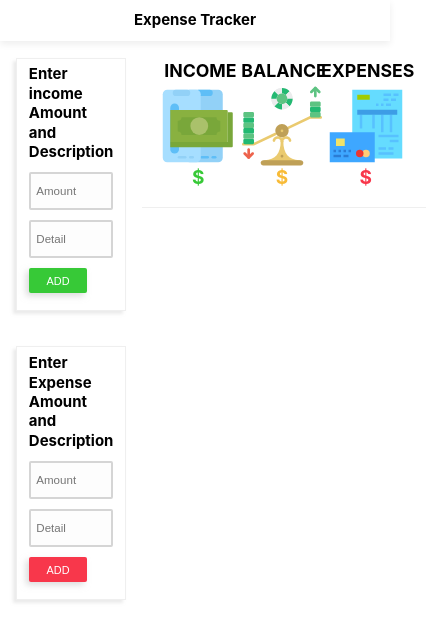
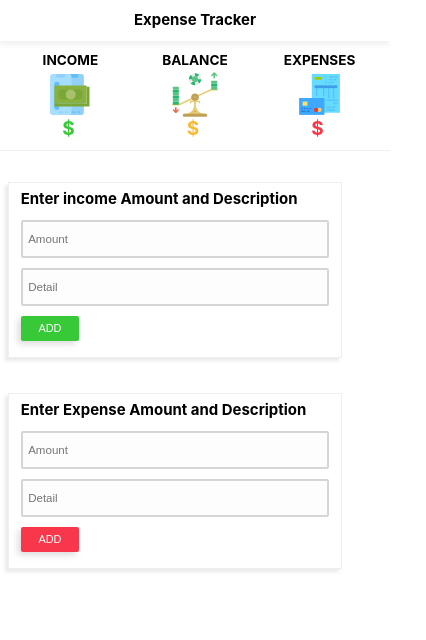
Before and after one commit to chuddyjoachim/expense-tracker, a React (Create React App) app: page / in a window 390 px wide. Shown: the top 640 px of the page, 426 px wide, since content can reach past the window. Built offline with nearby package versions, Linux system fonts and the light colour scheme.

Commit message:
fix mediaquery and responsivenes (#1)

```diff
--- a/src/App.scss
+++ b/src/App.scss
@@ -1,3 +1,5 @@
+@import './style/_dist/mixins';
+
 body {
   position: relative;
   width: 100vw;
@@ -27,12 +29,20 @@
     width: 100%;
     height: 100%;
     display: flex;
+    @include mediamax(768px){
+     display: flex;
+     flex-direction: column-reverse;
+    }
     & .sd_inex {
       position: relative;
       width: 100%;
       max-width: 500px;
       height: 100%;
       padding: 1.2rem;
+      @include mediamax(958px){
+        padding: 0.6rem;
+        max-width: 350px;
+      }
     }
     & .sd_bgl {
       position: relative;
@@ -46,6 +56,9 @@
         padding: 1.2rem;
         display: flex;
         flex-flow: row;
+        @include mediamax(768px){
+          padding: 0.6rem;
+         }
       }
       & .adr__ {
         position: relative;
--- a/src/components/calcfield/calcfield.scss
+++ b/src/components/calcfield/calcfield.scss
@@ -1,3 +1,5 @@
+@import '../../style/_dist/mixins';
+
 .wrapset_ {
   position: relative;
   width: 33.333%;
@@ -25,11 +27,22 @@
             position: relative;
             font-size: 1.3rem;
             margin: 0.2rem 0;
+            @include mediamax(499px){
+              font-size: 1rem;
+            }
           }
           & .icon {
             height: 80px;
             // border: 1px solid green;
             width: 100%;
+            display: flex;
+            justify-content: center;
+            @include mediamax(958px){
+              height: 60px;
+            }
+            @include mediamax(499px){
+              height: 45px;
+            }
             & img {
               display: block;
               max-width: 100%;
--- /dev/null
+++ b/src/style/_dist/_mixins.scss
@@ -0,0 +1,5 @@
+@mixin mediamax($value) {
+    @media screen and (max-width: $value) {
+        @content;
+    }
+}
```
